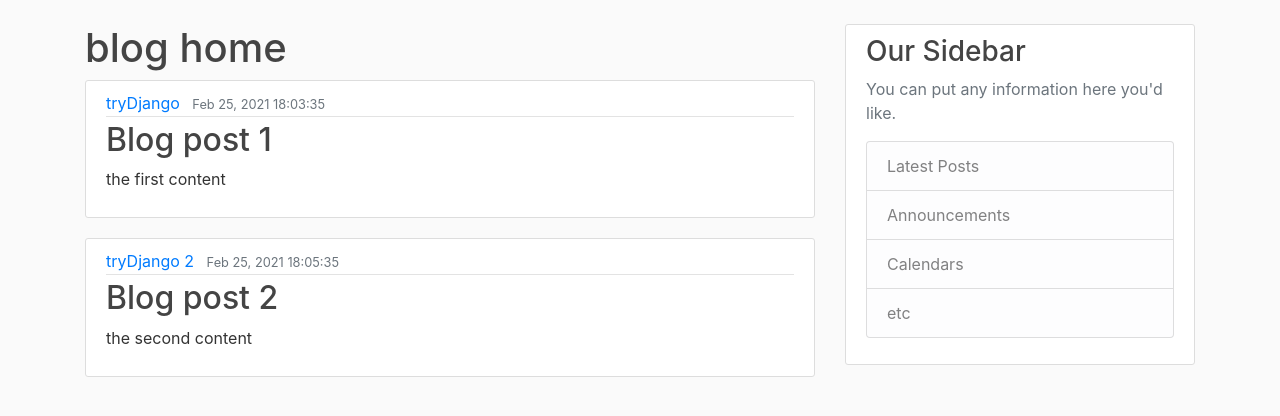
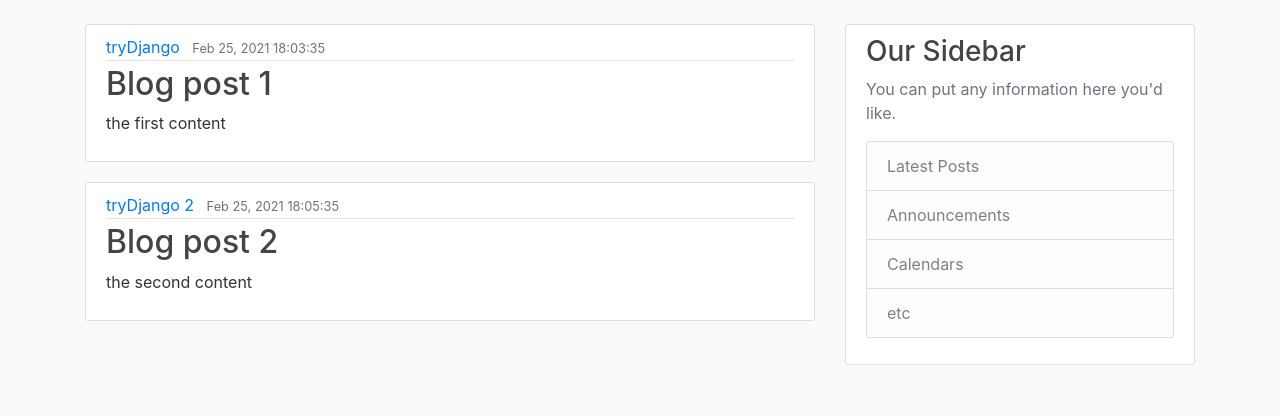
Before and after one commit to Blackjohnrose/DjangoBlog, a Django app: page / in a window 1280 px wide. Shown: the part 56-472 px from the top of the page. Run offline with Django 3.2, Linux system fonts and the light colour scheme; some libraries are stand-ins or nearby versions.

Commit message:
clean page

```diff
--- a/tryDjango/blog/templates/blog/blog_home.html
+++ b/tryDjango/blog/templates/blog/blog_home.html
@@ -1,7 +1,6 @@
 {% extends "blog/base.html" %}
 
 {% block content %}
-    <h1> blog home </h1>
         {% for item_post in post %}
             <article class="media content-section">
               <div class="media-body">
```
